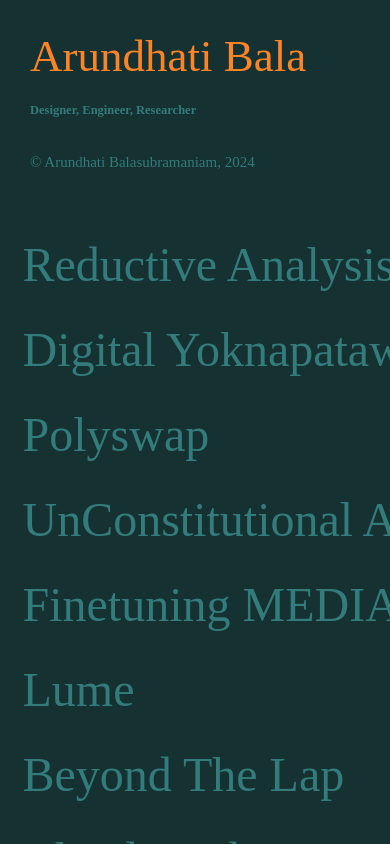
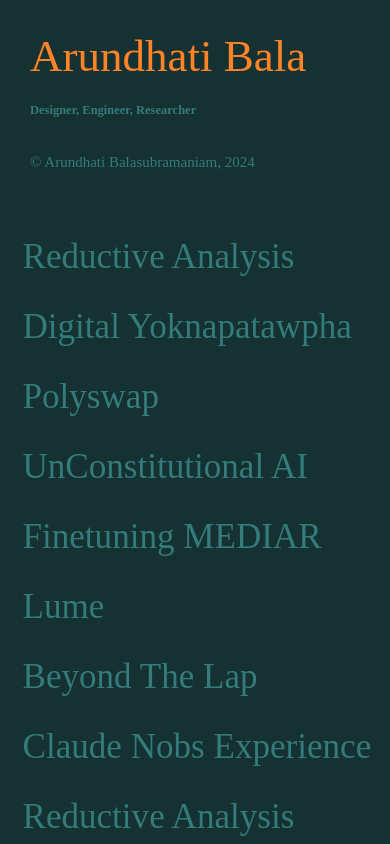
Before and after one commit to arundhatibala/infinitescrollsite, a plain HTML site: page index.html in a window 390 px wide. Drawn offline with nearby package versions, Linux system fonts and the light colour scheme; a web font is replaced by a local one.

Commit message:
responsive text

```diff
--- a/css/base.css
+++ b/css/base.css
@@ -173,6 +173,9 @@
     .project-menu {
         width: 70%;
     }
+    .menu__item a {
+        font-size: 10vw;
+    }
 }
 @media screen and (max-width: 992px) {
     .main-menu {
@@ -181,6 +184,9 @@
     .project-menu {
         width: 65%;
     }
+    .menu__item a {
+        font-size: 6vw;
+    }
 }
 @media screen and (max-width: 768px) {
     .main-menu {
@@ -188,6 +194,9 @@
     }
     .project-menu {
         width: 60%;
+    }
+    .menu__item a {
+        font-size: 10vw;
     }
 }
 @media screen and (max-width: 576px) {
@@ -228,6 +237,9 @@
         right: 0;
         left: 100%;
     }
+    .menu__item a {
+        font-size: 9vw;
+    }
 
 }
 
```
